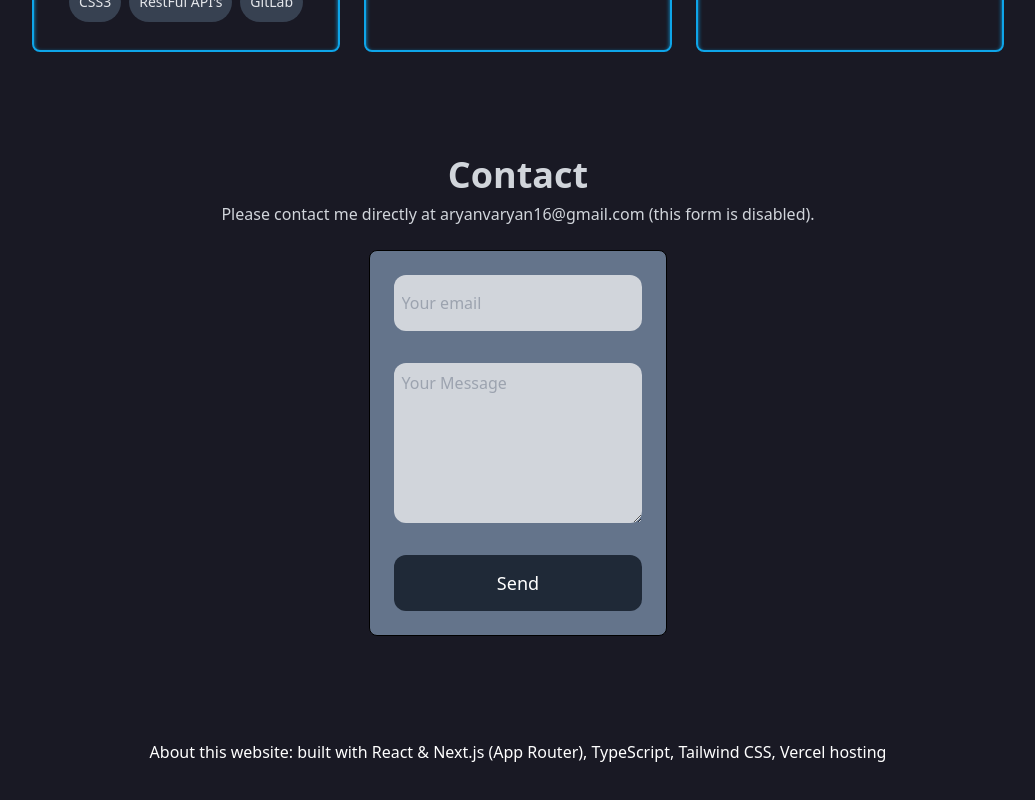
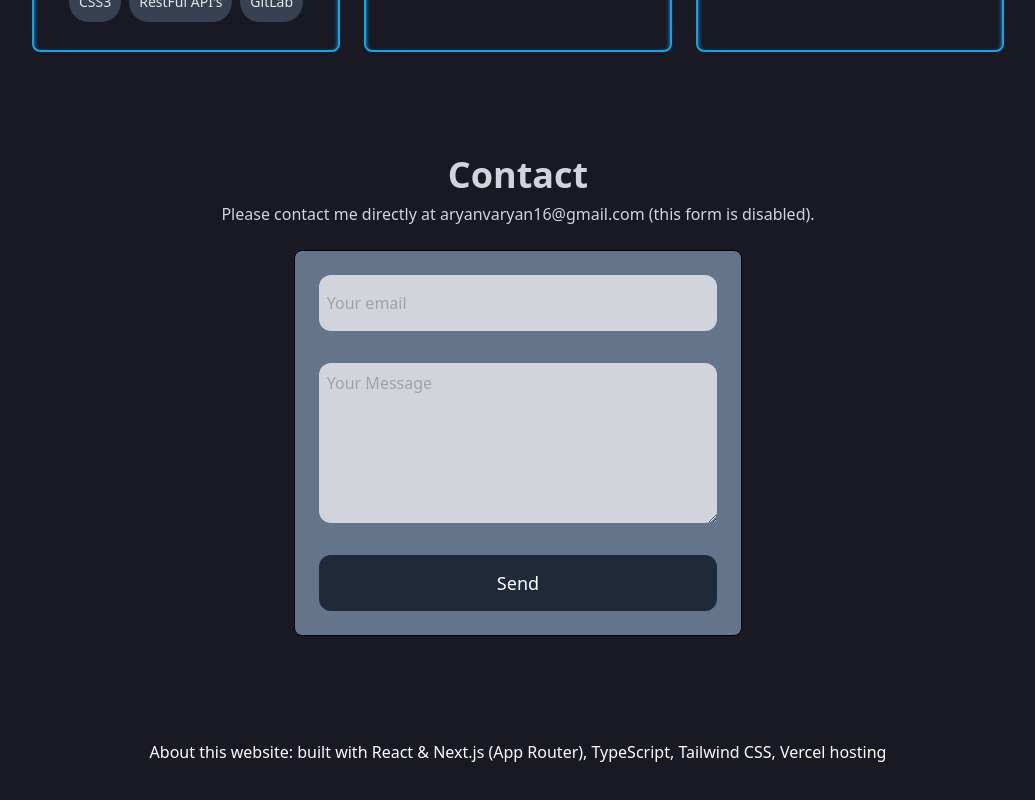
Before and after one commit to Aryanvishwanath4/Portfolio, a Next.js app: page / in a window 1280 px wide. Shown: the part 2354-3154 px from the top of the page, without its empty margins (122-1157 px from the left). Built offline with nearby package versions, Linux system fonts and the light colour scheme.

Commit message:
changes in contact component

```diff
--- a/src/components/contact.tsx
+++ b/src/components/contact.tsx
@@ -11,7 +11,7 @@ const Contact = () => {
         Please contact me directly at aryanvaryan16@gmail.com (this form is
         disabled).
       </p>
-      <div className="border border-solid border-black m-6 bg-slate-500 rounded-lg md:w-1/3 w-full">
+      <div className="border border-solid border-black m-6 bg-slate-500 rounded-lg md:w-1/2 w-full">
         <form className="p-6 flex flex-col gap-8">
           <input
             className="h-8 md:h-14 rounded-xl w-full p-2 bg-gray-300"
@@ -19,7 +19,7 @@ const Contact = () => {
             placeholder="Your email"
           />
           <textarea
-            className="max-h-screen md:min-h-[10rem] h-20 rounded-xl w-full p-2  bg-gray-300"
+            className="md:max-h-auto md:min-h-[10rem] min-h-[7rem] h-20 rounded-xl p-2  bg-gray-300"
             placeholder="Your Message"
           />
           <button
```
